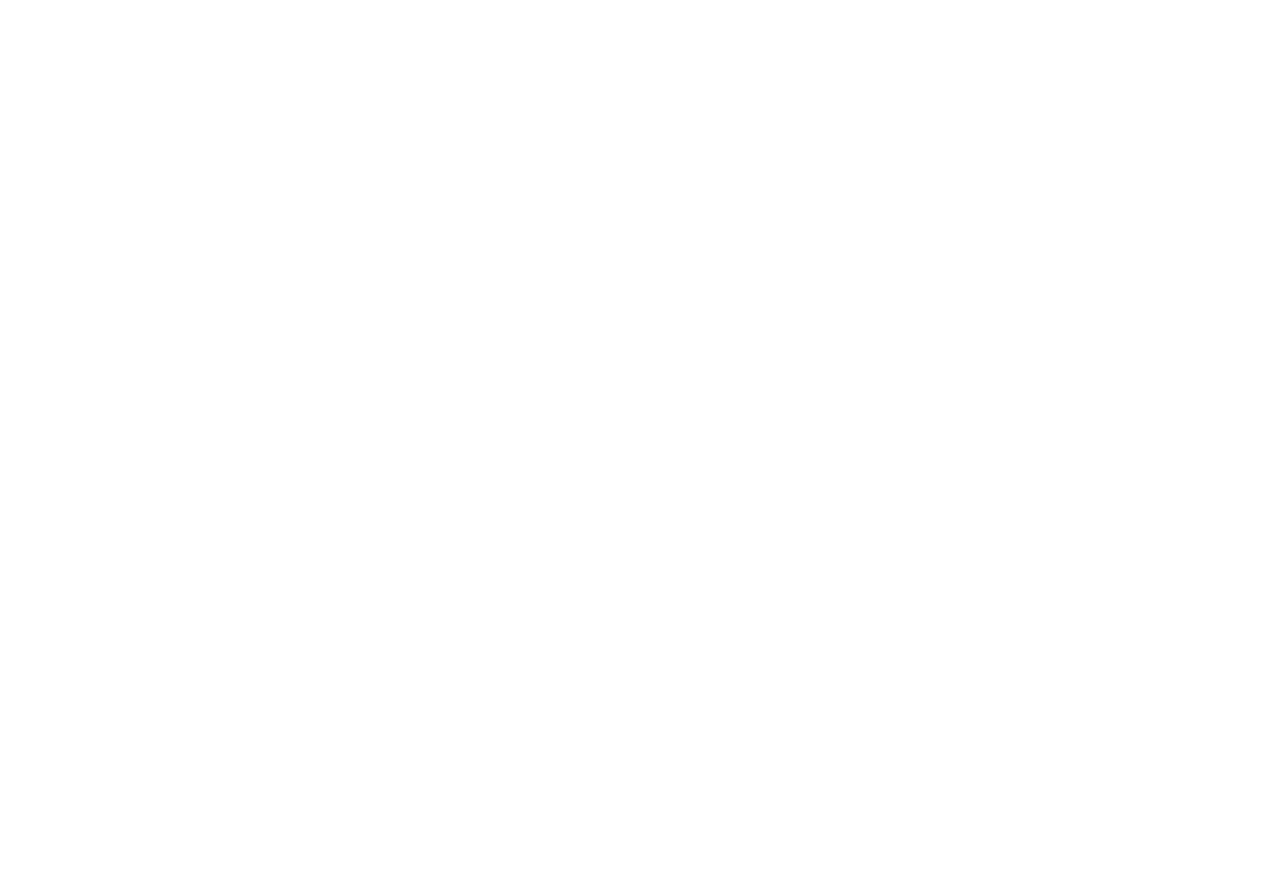
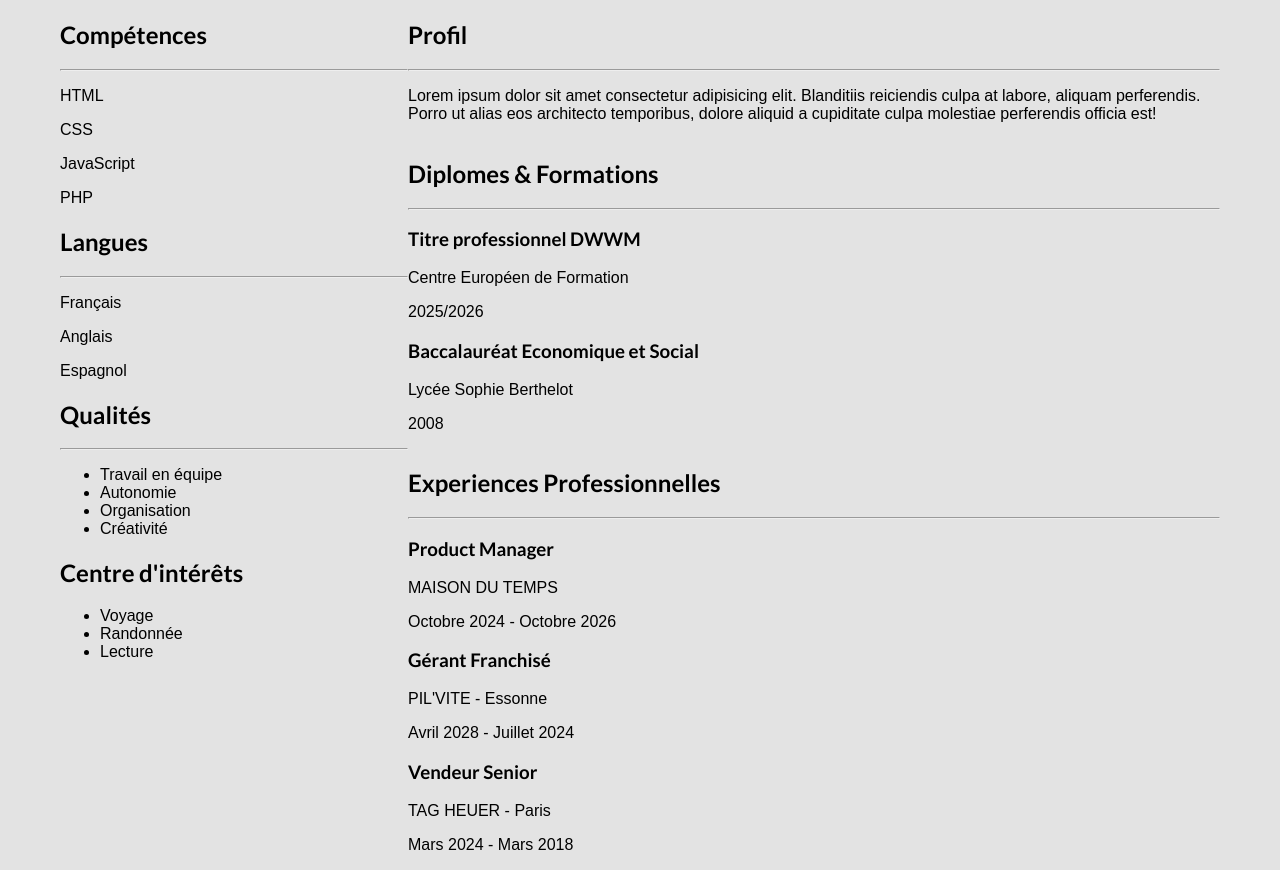
Before and after one commit to Dinid89/AMELIN_DAVID_DEVOIR_3_CV_HTML_CSS, a plain HTML site: page index.html in a window 1280 px wide. Before the commit the page ends 800 px from the top, so only its background shows below. Drawn offline with Linux system fonts and the light colour scheme; a web font is replaced by a local one.

Commit message:
add HTML and part 1 css

```diff
--- a/assets/css/main.css
+++ b/assets/css/main.css
@@ -0,0 +1,14 @@
+main {
+    display: flex;
+}
+
+#left {
+    flex: 1;
+    width: 30%;
+}
+
+#right {
+    display: flex;
+    flex-direction: column;
+    width: 70%;
+}
--- a/assets/css/style.css
+++ b/assets/css/style.css
@@ -0,0 +1,17 @@
+@import url('https://fonts.googleapis.com/css2?family=Lato:ital,wght@0,100;0,300;0,400;0,700;0,900;1,100;1,300;1,400;1,700;1,900&display=swap');
+@font-face {
+    font-family: "Raleway";
+    src: url(/assets/font/Raleway-VariableFont_wght\ \(convert.io\).woff);
+    src: url(/assets/font/Raleway-VariableFont_wght.ttf) format("truetype"), url(/assets/font/Raleway-Italic-VariableFont_wght.ttf);
+}
+
+body {
+    max-width: 1160px;
+    margin: auto;
+    font-family: "Raleway", sans-serif;
+    background-color:rgb(227, 227, 227)
+}
+
+h1, h2, h3, h4 {
+    font-family : "Lato";
+}
--- a/index.html
+++ b/index.html
@@ -1,15 +1,131 @@
 <!DOCTYPE html>
-<html lang="en">
+<html lang="fr">
+
 <head>
     <meta charset="UTF-8">
     <meta name="viewport" content="width=device-width, initial-scale=1.0">
-    <title>Document</title>
+    <title>Mon CV en ligne</title>
     <link rel="stylesheet" href="./assets/css/style.css">
     <link rel="stylesheet" href="./assets/css/header.css">
     <link rel="stylesheet" href="./assets/css/main.css">
     <link rel="stylesheet" href="./assets/css/footer.css">
 </head>
+
 <body>
+    <main>
+        <div id="left">
+            <section>
+                <div>
+                    <div>
+                        <h2>Compétences</h2>
+                    </div>
+                    <hr>
+                    <div>
+                        <p>HTML</p>
+                        <p>CSS</p>
+                        <p>JavaScript</p>
+                        <p>PHP</p>
+                    </div>
+                </div>
+
+                <div>
+                    <div>
+                        <h2>Langues</h2>
+                    </div>
+                    <hr>
+                    <div>
+                        <p>Français</p>
+                        <p>Anglais</p>
+                        <p>Espagnol</p>
+                    </div>
+                </div>
+
+                <div>
+                    <div>
+                        <h2>Qualités</h2>
+                    </div>
+                    <hr>
+                    <div>
+                        <ul>
+                            <li>Travail en équipe</li>
+                            <li>Autonomie</li>
+                            <li>Organisation</li>
+                            <li>Créativité</li>
+                        </ul>
+                    </div>
+                </div>
+
+                <div>
+                    <div>
+                        <h2>Centre d'intérêts</h2>
+                    </div>
+                    <div>
+                        <ul>
+                            <li>Voyage</li>
+                            <li>Randonnée</li>
+                            <li>Lecture</li>
+                        </ul>
+                    </div>
+                </div>
+            </section>
+        </div>
+
+        <div id="right">
+            <section>
+                <div>
+                    <h2>Profil</h2>
+                </div>
+                <hr>
+                <div>
+                    <p>Lorem ipsum dolor sit amet consectetur adipisicing elit.
+                        Blanditiis reiciendis culpa at labore, aliquam perferendis.
+                        Porro ut alias eos architecto temporibus, dolore aliquid a
+                        cupiditate culpa molestiae perferendis officia est!</p>
+                </div>
+            </section>
+            <section>
+                <div>
+                    <h2>Diplomes & Formations</h2>
+                </div>
+                <hr>
+                <div>
+                    <h3>Titre professionnel DWWM</h3>
+                    <p>Centre Européen de Formation</p>
+                    <p>2025/2026</p>
+                </div>
+                <div>
+                    <h3>Baccalauréat Economique et Social</h3>
+                    <p>Lycée Sophie Berthelot</p>
+                    <p>2008</p>
+                </div>
+            </section>
+            <section>
+                <div>
+                    <h2>Experiences Professionnelles</h2>
+                </div>
+                <hr>
+                <div>
+                    <h3>Product Manager</h3>
+                    <p>MAISON DU TEMPS</p>
+                    <p>Octobre 2024 - Octobre 2026</p>
+                </div>
+                <div>
+                    <h3>Gérant Franchisé</h3>
+                    <p>PIL'VITE - Essonne</p>
+                    <p>Avril 2028 - Juillet 2024</p>
+                </div>
+                <div>
+                    <h3>Vendeur Senior</h3>
+                    <p>TAG HEUER - Paris</p>
+                    <p>Mars 2024 - Mars 2018</p>
+                </div>
+            </section>
+        </div>
+
+
+
+    </main>
 
 </body>
+
 </html>
```
